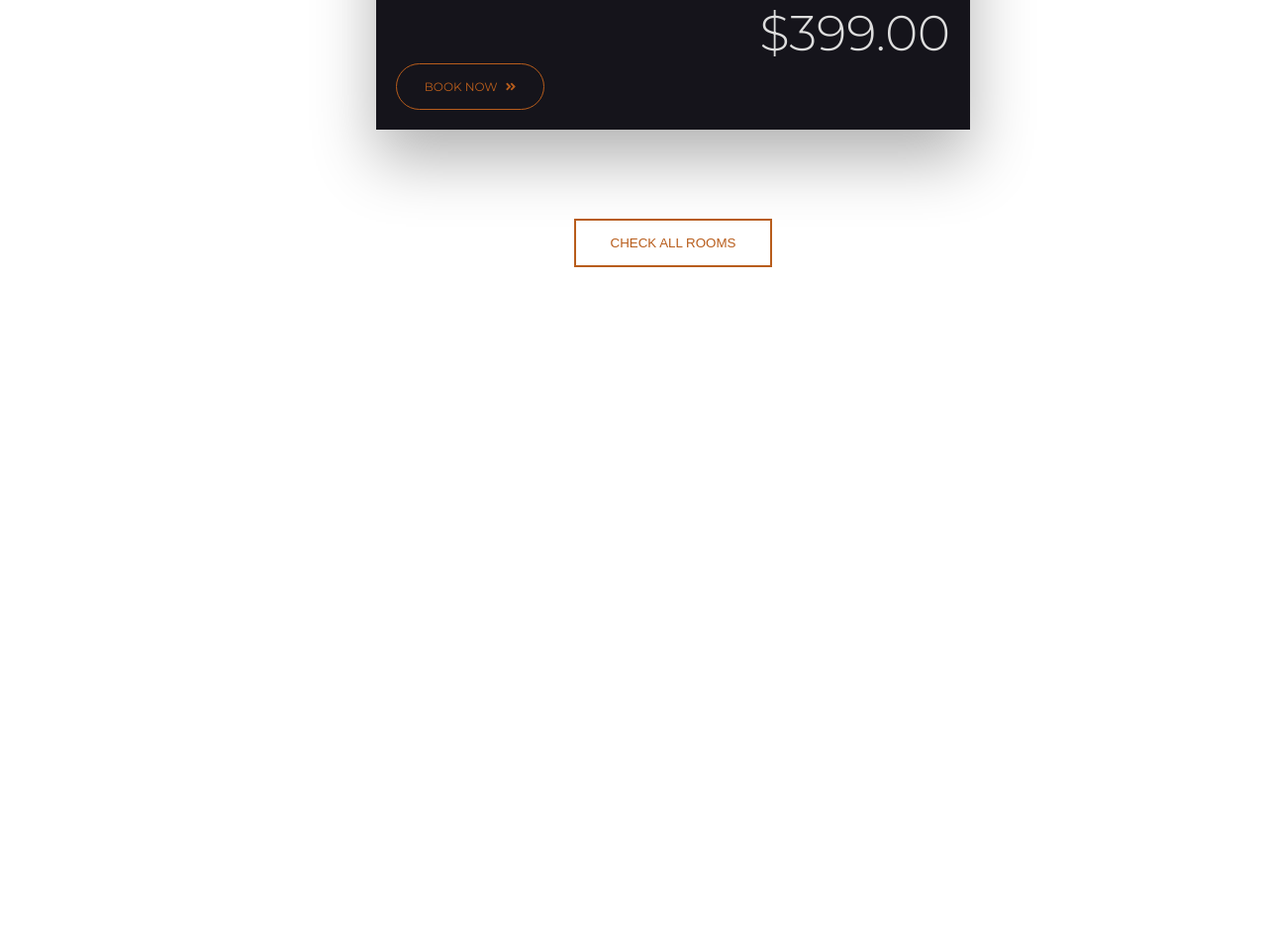
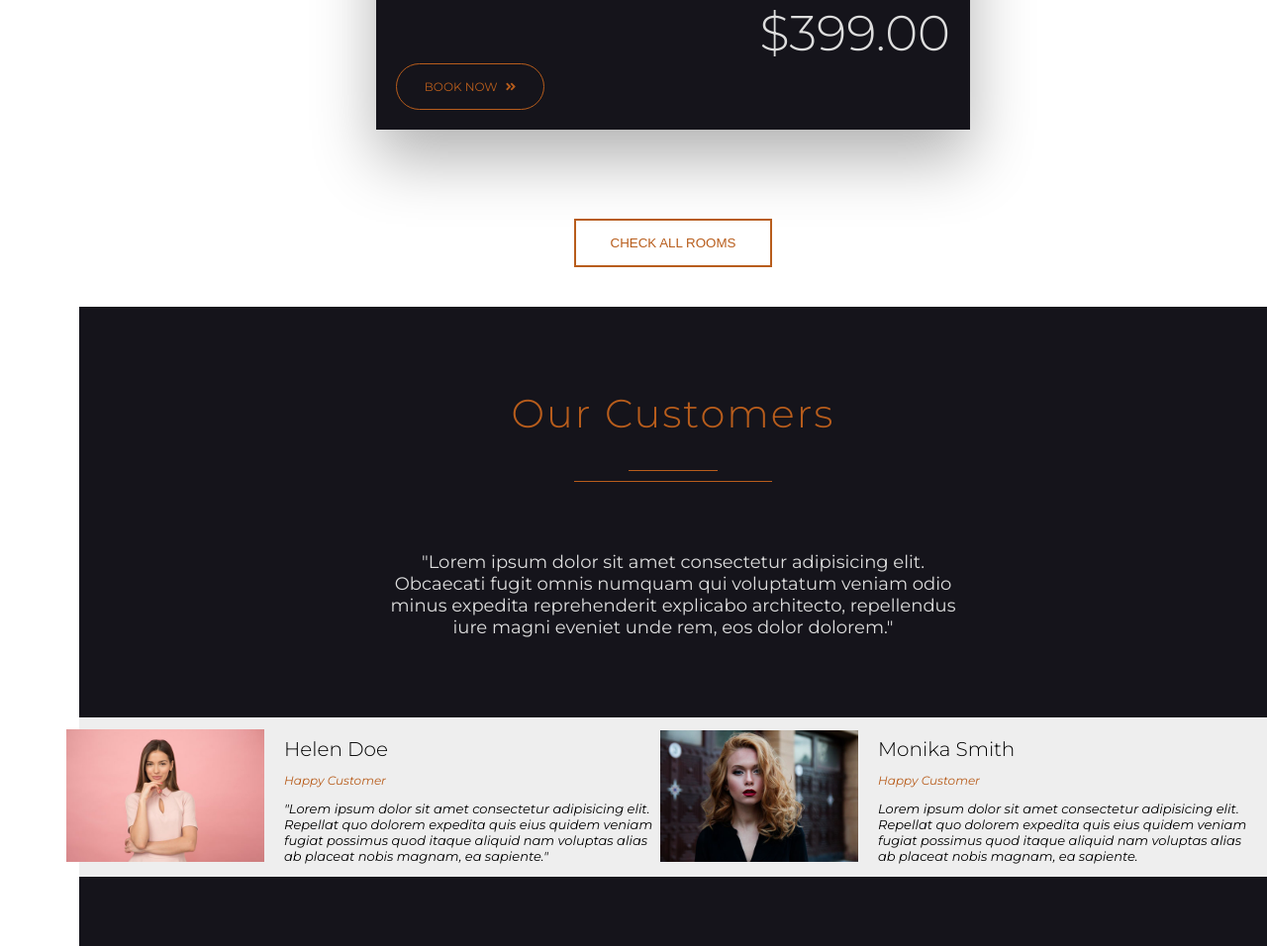
Before and after one commit to Pawan-bisht/Grand-hotel-CSS3-Flex-box, a plain HTML site: page index.html in a window 1280 px wide. Shown: the part 4417-5373 px from the top of the page at 99% size. Before the commit the page ends 4727 px from the top, so only its background shows below. Drawn offline with Linux system fonts and the light colour scheme.

Commit message:
upto customers reviews

```diff
--- a/css/style.css
+++ b/css/style.css
@@ -520,3 +520,61 @@ body {
     background: #b85d1c;
 }
 /* End of Rooms */
+
+/* Customer */
+
+    .customers{
+        margin-left: 8rem;
+        padding-bottom: 7rem;
+        background: #15141b;
+    }
+
+.customers-paragraph{
+    font-size:1.8rem;
+    color: #ddd;
+    width: 50%;
+    margin:2rem auto 8rem auto;
+    text-align: center;
+}
+
+.customers-card-wrapper{
+    display: flex;
+    justify-content: space-evenly;
+}
+
+.customer-card{
+    background: #eee;
+    width: 60rem;
+    display: flex;
+}
+
+.customer-image-wrapper{
+    margin: auto 0 ;
+}
+
+.customer-image{
+    width: 20rem;
+    margin-left: -1.3rem;
+}
+
+.customer-info{
+    padding: 0 2rem;
+}
+
+.customer-fullname{
+    font-size:2rem;
+    font-weight: 300;
+    margin-bottom: 0;
+}
+
+.customer-paragraph-1{
+    font-size: 1.2rem;
+    font-style: italic;
+    color:#b85d1c;
+}
+
+.customer-paragraph-2{
+    font-size: 1.3rem;
+    font-style: italic;
+}
+/* End of Customer */
--- a/index.html
+++ b/index.html
@@ -175,5 +175,50 @@
     </section>
     <!-- End of Rooms -->
 
+    <!-- Customers -->
+
+    <section class="customers">
+        <div class="common-header">
+            <h1 class="common-heading">Our Customers</h1>
+            <div class="underline">
+                <div class="small-underline"></div>
+                <div class="big-underline"></div>
+            </div>
+        </div>
+
+        <p class="customers-paragraph">"Lorem ipsum dolor sit amet consectetur adipisicing elit. Obcaecati fugit
+            omnis numquam qui voluptatum veniam odio minus expedita reprehenderit
+            explicabo architecto, repellendus iure magni eveniet unde rem, eos dolor dolorem."</p>
+
+        <div class="customers-card-wrapper">
+            <div class="customer-card">
+                <div class="customer-image-wrapper">
+                    <img src="img/customer-1.jpeg" alt="" class="customer-image" srcset="">
+                </div>
+                <div class="customer-info">
+                    <h3 class="customer-fullname">Helen Doe</h3>
+                    <p class="customer-paragraph-1">Happy Customer</p>
+                    <p class="customer-paragraph-2">"Lorem ipsum dolor sit amet consectetur adipisicing elit.
+                        Repellat quo dolorem expedita quis eius quidem veniam fugiat possimus quod itaque
+                        aliquid nam voluptas alias ab placeat nobis magnam, ea sapiente."</p>
+                </div>
+            </div>
+            <div class="customer-card">
+                <div class="customer-image-wrapper">
+                    <img src="img/customer-2.jpeg" alt="" class="customer-image" srcset="">
+                </div>
+                <div class="customer-info">
+                    <h3 class="customer-fullname">Monika Smith</h3>
+                    <p class="customer-paragraph-1">Happy Customer</p>
+                    <p class="customer-paragraph-2">Lorem ipsum dolor sit amet consectetur adipisicing elit.
+                        Repellat quo dolorem expedita quis eius quidem veniam fugiat possimus quod itaque
+                        aliquid nam voluptas alias ab placeat nobis magnam, ea sapiente.</p>
+                </div>
+            </div>
+        </div>
+        </section>
+
+    <!-- End of customers -->
+
 </body>
 </html>
```
